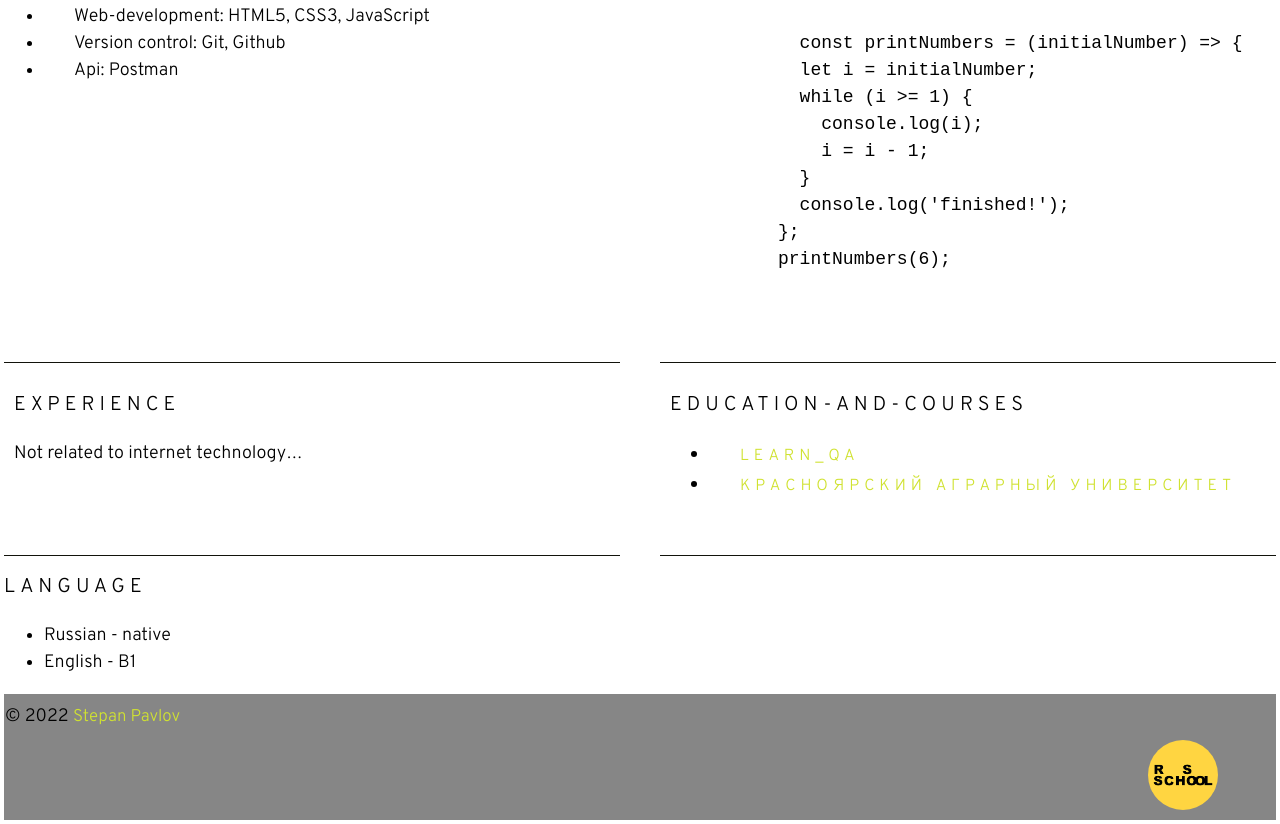
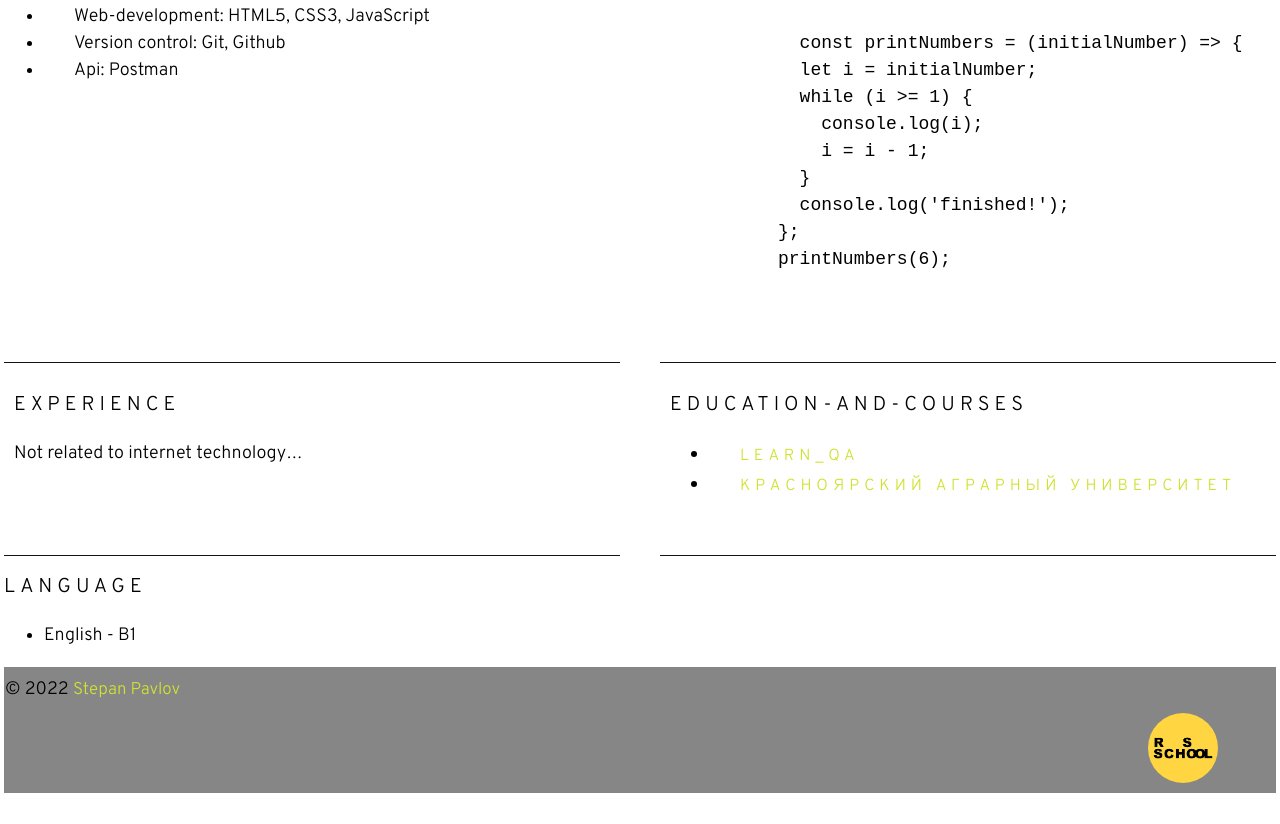
Before and after one commit to StepVn/rsschool-cv, a plain HTML site: page index.html in a window 1280 px wide. Shown: the part 733-1557 px from the top of the page. After the commit the page ends 1530 px from the top, so only its background shows below. Drawn offline with Linux system fonts and the light colour scheme.

Commit message:
fix: correct false

```diff
--- a/index.html
+++ b/index.html
@@ -157,8 +157,7 @@
         <h2 class="section-title">Language</h2>
         <ul class="section-language">
           <li class="section-language">
-            Russian - native
-            <li>English - B1</li>
+               English - B1
           </li>
         </ul>
       </section>
```
